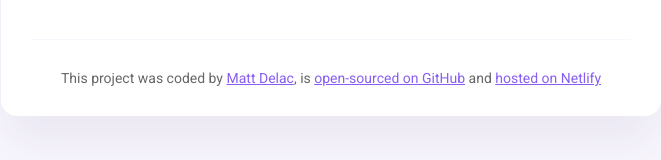
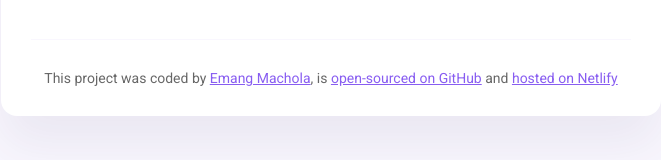
Before and after one commit to Emang-M/Vanilla-weather-forecast, a website built with Parcel: page index.html in a window 1280 px wide. Shown: the part 285-445 px from the top of the page, without its empty margins (309-970 px from the left). Built offline with nearby package versions, Linux system fonts and the light colour scheme; no server answers.

Commit message:
updated footer info
site ready to be deployed, checked for errors.

```diff
--- a/index.html
+++ b/index.html
@@ -53,7 +53,7 @@
 
       <footer>
         This project was coded by
-        <a href="https://github.com/Emang-M/" target="_blank"> Matt Delac</a>,
+        <a href="https://github.com/Emang-M/" target="_blank">Emang Machola</a>,
         is
         <a href="https://github.com/Emang-M/Vanilla-weather-forecast" target="_blank"
              >open-sourced on GitHub</a
```
